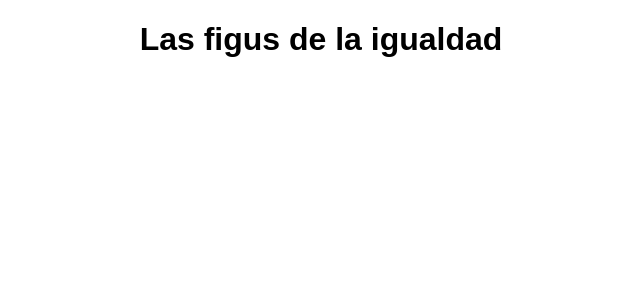
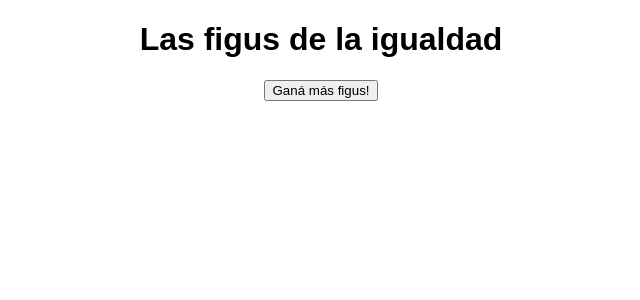
Before and after one commit to florlafuente/figusdelaigualdad, a React (Create React App) app: page / in a window 1280 px wide. Shown: the top 300 px of the page, without its empty margins (319-959 px from the left). Built offline with nearby package versions, Linux system fonts and the light colour scheme.

Commit message:
Genera figus

```diff
--- a/src/components/Album.js
+++ b/src/components/Album.js
@@ -26,12 +26,22 @@ export default class extends Component {
           this.state.figus &&
           <div className='grilla'>
             {this.state.figus.map((id) => {
-              <div key={id}>
-                <p>Soy una figu</p>
-              </div>
+              return (
+                <div key={id}>
+                  <p>Soy una figu</p>
+                </div>
+              )
             })}
           </div>
+          // Muestro un boton para acceder al component Partido
         }
+        <div className='button-container'>
+          <button>
+            <span>
+              Ganá más figus!
+            </span>
+          </button>
+        </div>
       </div>
     )
   }
```
